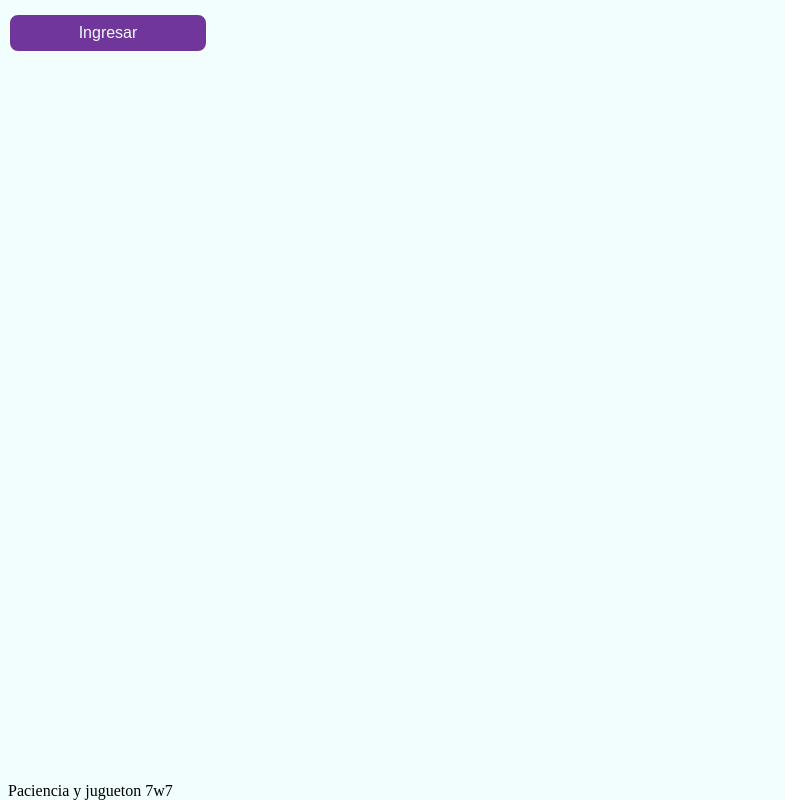
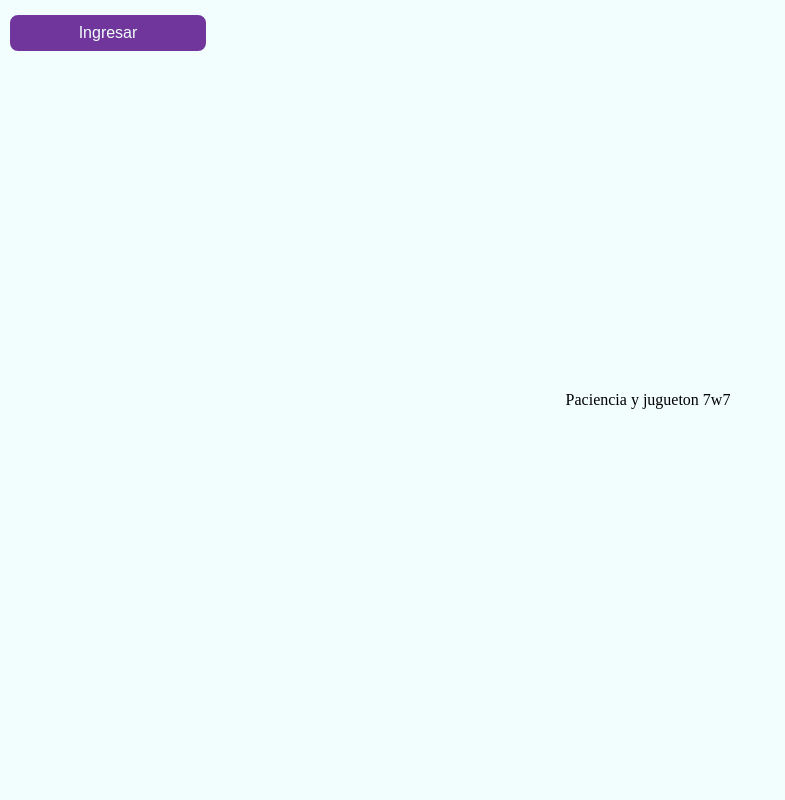
Before and after one commit to jfelipeq14/kolibrish, a website with bundled scripts: page public/index.html in a window 1280 px wide. Shown: the whole page, without its empty margins (0-785 px from the left). Built offline with nearby package versions, Linux system fonts and the light colour scheme; no server answers.

Commit message:
footer padign

```diff
--- a/public/index.html
+++ b/public/index.html
@@ -10,6 +10,10 @@
     <link
       rel="stylesheet"
       href="./styles/style.css"
+    />
+    <link
+      rel="stylesheet"
+      href="./styles/footer.css"
     />
     <script
       src="./js/main.js"
--- /dev/null
+++ b/public/styles/footer.css
@@ -0,0 +1,7 @@
+footer{
+    min-height: 100vh;
+    display: flex;
+    justify-content: center;
+    align-items: center;
+    text-align: center;
+}
```
